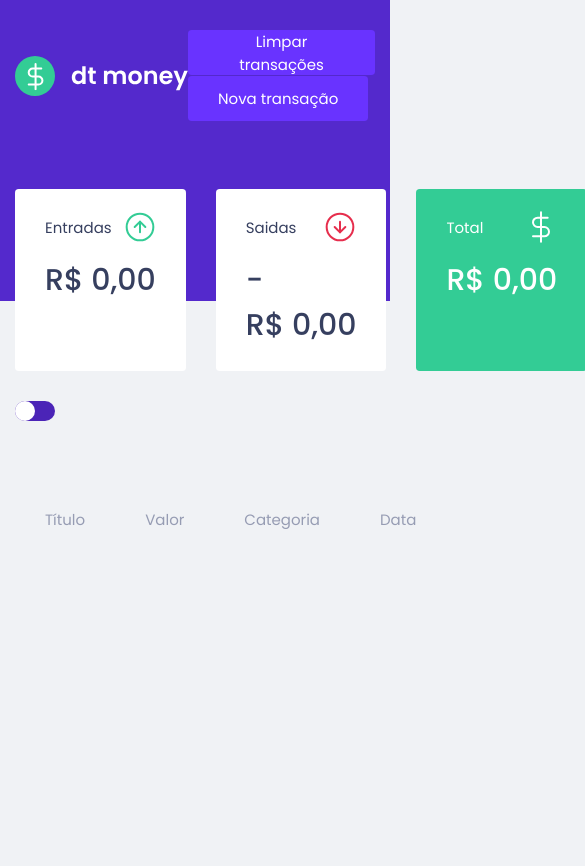
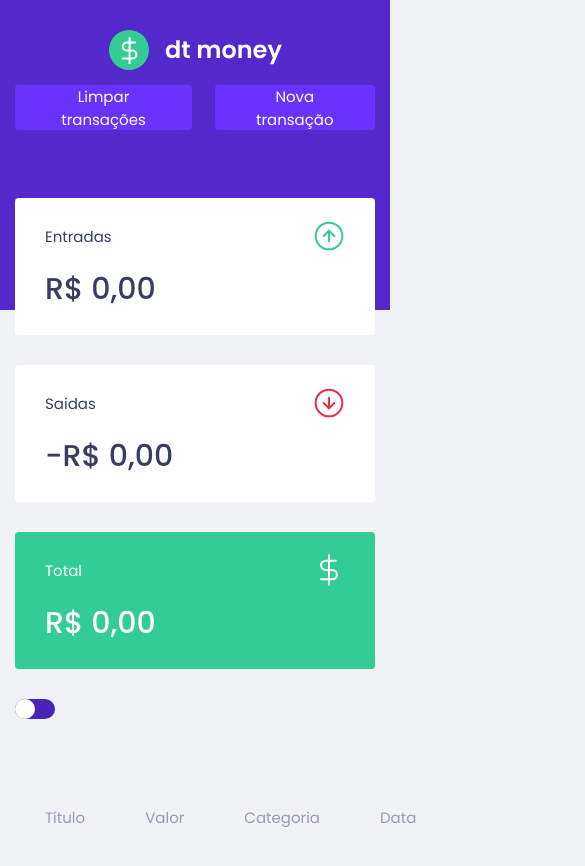
Before and after one commit to Rennan-sbarros/dtmoney, a React (Create React App) app: page / in a window 390 px wide. Shown: the top 866 px of the page, 585 px wide, since content can reach past the window. Before the commit the page ends 844 px from the top, so only its background shows below. Built offline with nearby package versions, Linux system fonts and the light colour scheme.

Commit message:
Leaving responsive application

```diff
--- a/src/components/Header/styles.ts
+++ b/src/components/Header/styles.ts
@@ -13,7 +13,11 @@
     align-items: center;
     justify-content: space-between;
 
-    button {
+    > div {
+        display: flex;
+        gap: 1.5rem;
+
+        button {
         font-size: 1rem;
         color: #FFF;
         background: ${props => props.theme.colors.blueLight};
@@ -28,4 +32,14 @@
 
         transition: filter 0.2s;
     }
+}
+    @media screen and (max-width:720px) {
+        flex-direction:column;
+        align-items: center;
+        justify-content: center;
+
+        button {
+            margin-top: 1rem;
+        }
+    }
 `;
--- a/src/components/Summary/styles.ts
+++ b/src/components/Summary/styles.ts
@@ -35,4 +35,9 @@
             color: #FFF;
         }
     }
+
+    @media screen and (max-width:720px) {
+        display:flex;
+        flex-direction:column;
+    }
 `;
```
